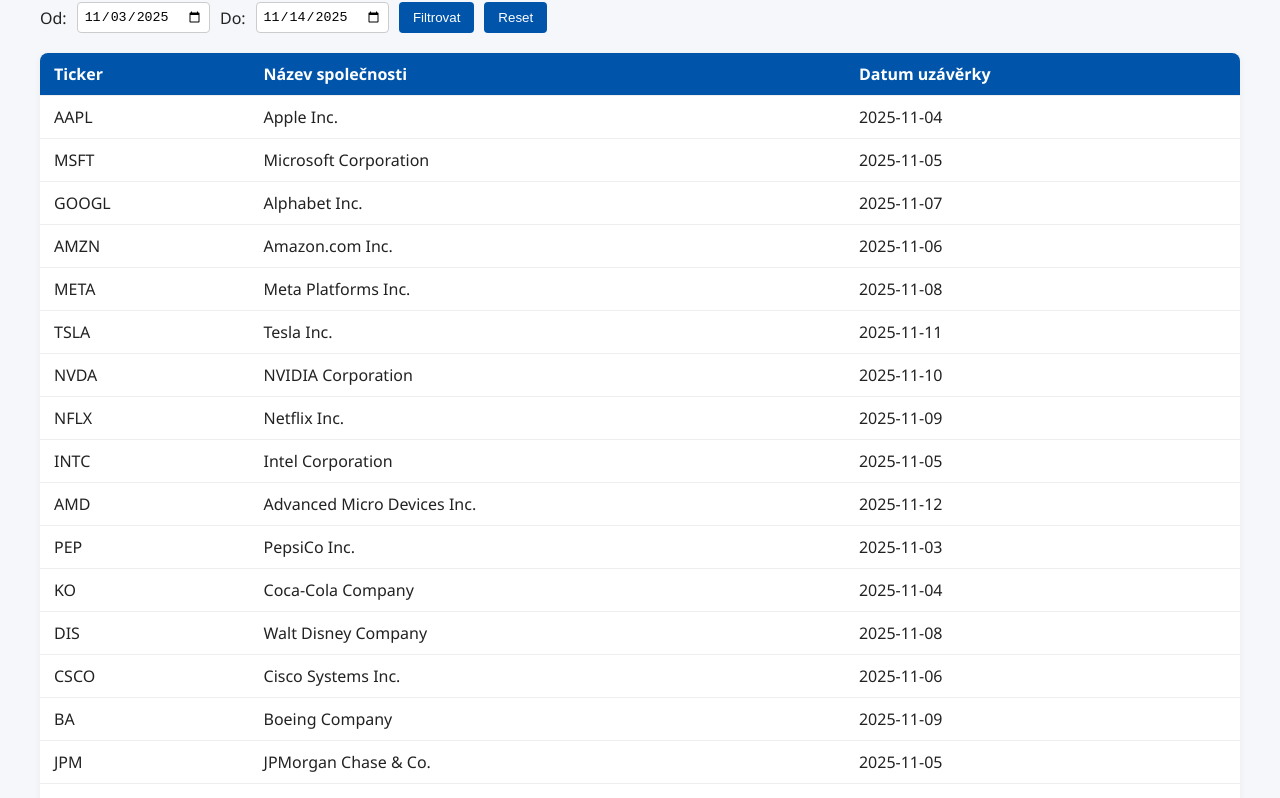
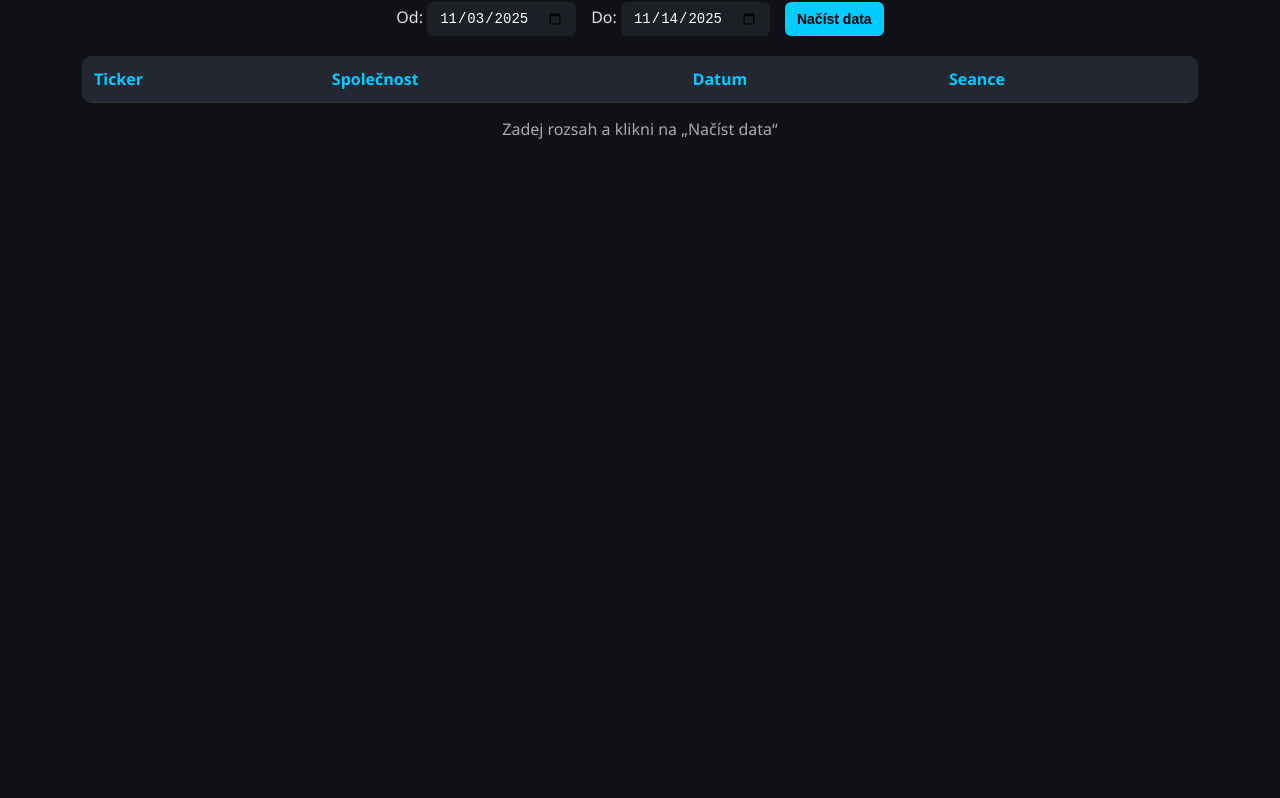
Before and after one commit to PetrBalaz5959/Uzav-rky-2, a plain HTML site: page index.html in a window 1280 px wide. Shown: the part 91-889 px from the top of the page. After the commit the page ends 800 px from the top, so only its background shows below. Drawn offline with Linux system fonts and the light colour scheme.

Commit message:
Revamp index.html with new styling and structure

```diff
--- a/index.html
+++ b/index.html
@@ -3,142 +3,165 @@
 <head>
 <meta charset="UTF-8" />
 <meta name="viewport" content="width=device-width, initial-scale=1.0" />
-  <title>US Earnings – Listopad 2025</title>
+<title>US Earnings (Yahoo Finance)</title>
 <style>
   body {
-      font-family: "Segoe UI", Arial, sans-serif;
-      margin: 40px;
-      background: #f5f7fa;
-      color: #222;
+    background-color: #0f1116;
+    color: #e0e0e0;
+    font-family: "Segoe UI", sans-serif;
+    margin: 0;
+    padding: 20px;
   }
-    h1 {
-      color: #0055aa;
-      margin-bottom: 10px;
+  h2 {
+    color: #00ccff;
+    text-align: center;
   }
-    table {
-      border-collapse: collapse;
-      width: 100%;
-      background: #fff;
-      border-radius: 8px;
-      overflow: hidden;
-      box-shadow: 0 2px 8px rgba(0, 0, 0, 0.05);
+  .filters {
+    display: flex;
+    flex-wrap: wrap;
+    gap: 15px;
+    justify-content: center;
+    margin-bottom: 20px;
   }
-    th, td {
-      padding: 10px 14px;
-      text-align: left;
-      border-bottom: 1px solid #eee;
-    }
-    th {
-      background: #0055aa;
-      color: white;
-      font-weight: 600;
-    }
-    tr:hover {
-      background: #f0f6ff;
-    }
-    .filter-box {
-      margin-bottom: 20px;
-      display: flex;
-      gap: 10px;
-      align-items: center;
-      flex-wrap: wrap;
+  input, button {
+    padding: 8px 12px;
+    border-radius: 6px;
+    border: none;
+    outline: none;
+    font-size: 14px;
   }
   input[type="date"] {
-      padding: 6px;
-      border: 1px solid #ccc;
-      border-radius: 4px;
+    background-color: #1c1f26;
+    color: #fff;
   }
   button {
-      background: #0055aa;
-      color: white;
-      border: none;
-      border-radius: 4px;
-      padding: 8px 14px;
+    background-color: #00ccff;
+    color: #000;
+    font-weight: bold;
     cursor: pointer;
   }
   button:hover {
-      background: #003f7a;
+    background-color: #00a3cc;
+  }
+  table {
+    width: 90%;
+    margin: 0 auto;
+    border-collapse: collapse;
+    background-color: #1a1d24;
+    border-radius: 10px;
+    overflow: hidden;
+  }
+  th, td {
+    padding: 12px;
+    border-bottom: 1px solid #333;
+    text-align: left;
+  }
+  th {
+    background-color: #232731;
+    color: #00ccff;
+  }
+  tr:hover {
+    background-color: #2a2f3d;
+  }
+  #status {
+    text-align: center;
+    margin-top: 15px;
+    color: #aaa;
   }
 </style>
 </head>
 <body>
-  <h1>📅 Přehled US Earnings (3.–14. listopadu 2025)</h1>
 
-  <div class="filter-box">
-    <label>Od:</label>
-    <input type="date" id="fromDate" value="2025-11-03">
-    <label>Do:</label>
-    <input type="date" id="toDate" value="2025-11-14">
-    <button onclick="filterData()">Filtrovat</button>
-    <button onclick="resetFilter()">Reset</button>
+<h2>📊 US Earnings (Yahoo Finance)</h2>
+
+<div class="filters">
+  <div>
+    <label>Od: <input type="date" id="fromDate" value="2025-11-03"></label>
+  </div>
+  <div>
+    <label>Do: <input type="date" id="toDate" value="2025-11-14"></label>
+  </div>
+  <button id="loadBtn">Načíst data</button>
 </div>
 
-  <table>
+<table id="earningsTable">
   <thead>
     <tr>
       <th>Ticker</th>
-        <th>Název společnosti</th>
-        <th>Datum uzávěrky</th>
+      <th>Společnost</th>
+      <th>Datum</th>
+      <th>Seance</th>
     </tr>
   </thead>
-    <tbody id="earnings-table"></tbody>
+  <tbody></tbody>
 </table>
 
+<div id="status">Zadej rozsah a klikni na „Načíst data“</div>
+
 <script>
-    const earningsData = [
-      { ticker: "AAPL", name: "Apple Inc.", date: "2025-11-04" },
-      { ticker: "MSFT", name: "Microsoft Corporation", date: "2025-11-05" },
-      { ticker: "GOOGL", name: "Alphabet Inc.", date: "2025-11-07" },
-      { ticker: "AMZN", name: "Amazon.com Inc.", date: "2025-11-06" },
-      { ticker: "META", name: "Meta Platforms Inc.", date: "2025-11-08" },
-      { ticker: "TSLA", name: "Tesla Inc.", date: "2025-11-11" },
-      { ticker: "NVDA", name: "NVIDIA Corporation", date: "2025-11-10" },
-      { ticker: "NFLX", name: "Netflix Inc.", date: "2025-11-09" },
-      { ticker: "INTC", name: "Intel Corporation", date: "2025-11-05" },
-      { ticker: "AMD", name: "Advanced Micro Devices Inc.", date: "2025-11-12" },
-      { ticker: "PEP", name: "PepsiCo Inc.", date: "2025-11-03" },
-      { ticker: "KO", name: "Coca-Cola Company", date: "2025-11-04" },
-      { ticker: "DIS", name: "Walt Disney Company", date: "2025-11-08" },
-      { ticker: "CSCO", name: "Cisco Systems Inc.", date: "2025-11-06" },
-      { ticker: "BA", name: "Boeing Company", date: "2025-11-09" },
-      { ticker: "JPM", name: "JPMorgan Chase & Co.", date: "2025-11-05" },
-      { ticker: "V", name: "Visa Inc.", date: "2025-11-07" },
-      { ticker: "MA", name: "Mastercard Inc.", date: "2025-11-08" },
-      { ticker: "XOM", name: "ExxonMobil Corporation", date: "2025-11-03" },
-      { ticker: "WMT", name: "Walmart Inc.", date: "2025-11-10" }
-    ];
-
-    const tbody = document.getElementById("earnings-table");
-
-    function renderTable(data) {
-      tbody.innerHTML = "";
-      data.forEach(row => {
-        tbody.innerHTML += `
-          <tr>
-            <td>${row.ticker}</td>
-            <td>${row.name}</td>
-            <td>${row.date}</td>
-          </tr>`;
-      });
+async function fetchEarningsForDay(dateStr) {
+  const url = `https://api.allorigins.win/raw?url=https://query2.finance.yahoo.com/v1/finance/calendar/earnings?day=${dateStr}`;
+  try {
+    const res = await fetch(url);
+    if (!res.ok) throw new Error("Chyba při načítání");
+    const data = await res.json();
+    const list = data.finance?.result || [];
+    return list.map(e => ({
+      ticker: e.symbol,
+      name: e.companyshortname,
+      date: e.startdatetime ? e.startdatetime.split("T")[0] : dateStr,
+      session: e.time?.includes("After") ? "AMC" : e.time?.includes("Before") ? "BMO" : "-"
+    }));
+  } catch (err) {
+    console.warn("Chyba pro den:", dateStr, err);
+    return [];
+  }
 }
 
-    function filterData() {
-      const from = new Date(document.getElementById("fromDate").value);
-      const to = new Date(document.getElementById("toDate").value);
-      const filtered = earningsData.filter(e => {
-        const d = new Date(e.date);
-        return d >= from && d <= to;
-      });
-      renderTable(filtered);
+function getDateRange(start, end) {
+  const arr = [];
+  let d = new Date(start);
+  while (d <= new Date(end)) {
+    arr.push(d.toISOString().split("T")[0]);
+    d.setDate(d.getDate() + 1);
+  }
+  return arr;
 }
 
-    function resetFilter() {
-      document.getElementById("fromDate").value = "2025-11-03";
-      document.getElementById("toDate").value = "2025-11-14";
-      renderTable(earningsData);
+document.getElementById("loadBtn").addEventListener("click", async () => {
+  const from = document.getElementById("fromDate").value;
+  const to = document.getElementById("toDate").value;
+  const tbody = document.querySelector("#earningsTable tbody");
+  tbody.innerHTML = "";
+  document.getElementById("status").innerText = "⏳ Načítám data...";
+
+  const days = getDateRange(from, to);
+  let all = [];
+
+  for (const day of days) {
+    const results = await fetchEarningsForDay(day);
+    all = all.concat(results);
   }
 
-    renderTable(earningsData);
+  if (all.length === 0) {
+    document.getElementById("status").innerText = "❌ Žádná data nenalezena v daném rozsahu.";
+    return;
+  }
+
+  all.forEach(item => {
+    const tr = document.createElement("tr");
+    tr.innerHTML = `
+      <td>${item.ticker || "-"}</td>
+      <td>${item.name || "-"}</td>
+      <td>${item.date}</td>
+      <td>${item.session}</td>
+    `;
+    tbody.appendChild(tr);
+  });
+
+  document.getElementById("status").innerText = `✅ Načteno ${all.length} titulů`;
+});
 </script>
+
 </body>
 </html>
```
Lines whose indentation alone changed are shown as unchanged.
